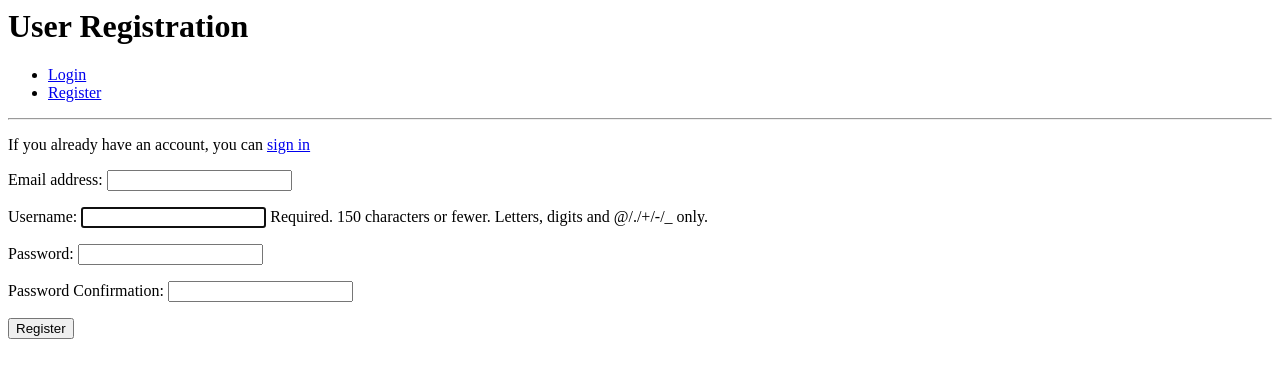
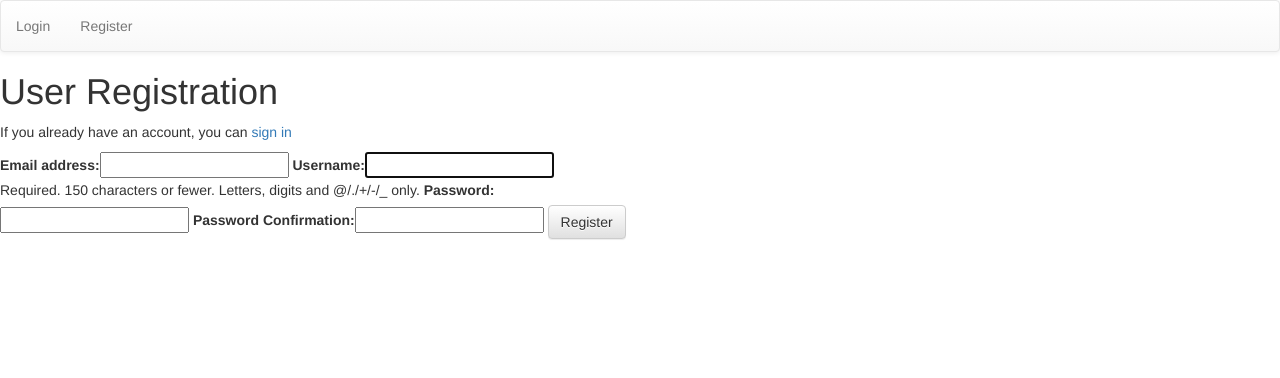
Before and after one commit to pauldardis/django-authentication, a Django app: page /accounts/register/ in a window 1280 px wide. Shown: the top 378 px of the page. Run offline with Django 3.2, Linux system fonts and the light colour scheme; some libraries are stand-ins or nearby versions.

Commit message:
final commit

```diff
--- /dev/null
+++ b/accounts/static/css/styles.css
@@ -0,0 +1,4 @@
+
+form {
+    width: 50%;
+}
--- a/accounts/templates/login.html
+++ b/accounts/templates/login.html
@@ -1,7 +1,7 @@
-{% extends 'base.html' %} {% block page_title %}Login Page{% endblock %} {% block page_heading %}Home{% endblock %} {% block content %}
+{% extends 'base.html' %} {% load bootstrap_tags %} {% block page_title %}Login Page{% endblock %} {% block page_heading %}Home{% endblock %} {% block content %}
 <form method="POST">
-    {% csrf_token %} {{ login_form }}
-    <button type="submit">Login</button>
+    {% csrf_token %} {{ login_form | as_bootstrap}}
+    <button type="submit" class="btn btn-default">Login</button>
 </form>
 <p><a href="{% url 'password_reset' %}">Reset Password</a></p>
 {% endblock %}
--- a/accounts/templates/registration.html
+++ b/accounts/templates/registration.html
@@ -1,13 +1,7 @@
-{% extends 'base.html' %}
-
-{% block page_title %}Registration Page{% endblock %}
-
-{% block page_heading %}User Registration{% endblock %}
-
-{% block content %}
+{% extends 'base.html' %} {% load bootstrap_tags %} {% block page_title %}Registration Page{% endblock %} {% block page_heading %}User Registration{% endblock %} {% block content %}
 <p>If you already have an account, you can <a href="{% url 'login' %}">sign in </a></p>
 <form method="POST">
-    {% csrf_token %} {{ registration_form.as_p }}
-    <button type="submit">Register</button>
+    {% csrf_token %} {{ registration_form | as_bootstrap }}
+    <button type="submit" class="btn btn-default">Register</button>
 </form>
 {% endblock %}
--- a/django_auth/settings.py
+++ b/django_auth/settings.py
@@ -37,6 +37,7 @@ INSTALLED_APPS = [
     'django.contrib.sessions',
     'django.contrib.messages',
     'django.contrib.staticfiles',
+    'django_forms_bootstrap',
     'accounts'
 ]
 
@@ -119,6 +120,9 @@ USE_TZ = True
 # https://docs.djangoproject.com/en/1.11/howto/static-files/
 
 STATIC_URL = '/static/'
+STATICFILES_DIRS = [
+    os.path.join(BASE_DIR, "static")
+]
 
 
 MESSAGE_STORAGE = "django.contrib.messages.storage.session.SessionStorage"
--- a/templates/base.html
+++ b/templates/base.html
@@ -1,16 +1,27 @@
+{% load staticfiles %}
+
 <html>
 
 <head>
     <title>{% block page_title %}{% endblock %}</title>
+
+    <!-- Latest compiled and minified CSS -->
+    <link rel="stylesheet" href="https://maxcdn.bootstrapcdn.com/bootstrap/3.3.7/css/bootstrap.min.css" integrity="sha384-BVYiiSIFeK1dGmJRAkycuHAHRg32OmUcww7on3RYdg4Va+PmSTsz/K68vbdEjh4u" crossorigin="anonymous">
+
+    <!-- Optional theme -->
+    <link rel="stylesheet" href="https://maxcdn.bootstrapcdn.com/bootstrap/3.3.7/css/bootstrap-theme.min.css" integrity="sha384-rHyoN1iRsVXV4nD0JutlnGaslCJuC7uwjduW9SVrLvRYooPp2bWYgmgJQIXwl/Sp" crossorigin="anonymous">
+
+
+    <link rel="stylesheet" href="{% static 'css/styles.css' %}" type="text/css">
+    <!-- Latest compiled and minified JavaScript -->
+    <script src="https://maxcdn.bootstrapcdn.com/bootstrap/3.3.7/js/bootstrap.min.js" integrity="sha384-Tc5IQib027qvyjSMfHjOMaLkfuWVxZxUPnCJA7l2mCWNIpG9mGCD8wGNIcPD7Txa" crossorigin="anonymous"></script>
 </head>
 
 <body>
-    <h1>
-        {% block page_heading %}{% endblock %}
-    </h1>
 
-   <nav>
-        <ul>
+
+    <nav class="navbar navbar-default">
+        <ul class="nav navbar-nav">
             {% if user.is_authenticated %}
             <li><a href="{% url 'profile' %}">Profile</a></li>
             <li><a href="{% url 'logout' %}">Logout</a></li>
@@ -21,7 +32,10 @@
         </ul>
     </nav>
 
-    <hr> {% if messages %}
+    <h1>
+        {% block page_heading %}{% endblock %}
+    </h1>
+    {% if messages %}
     <div>
         {% for message in messages %} {{ message }} {% endfor %}
     </div>
```
Also changed, not shown: db.sqlite3.
